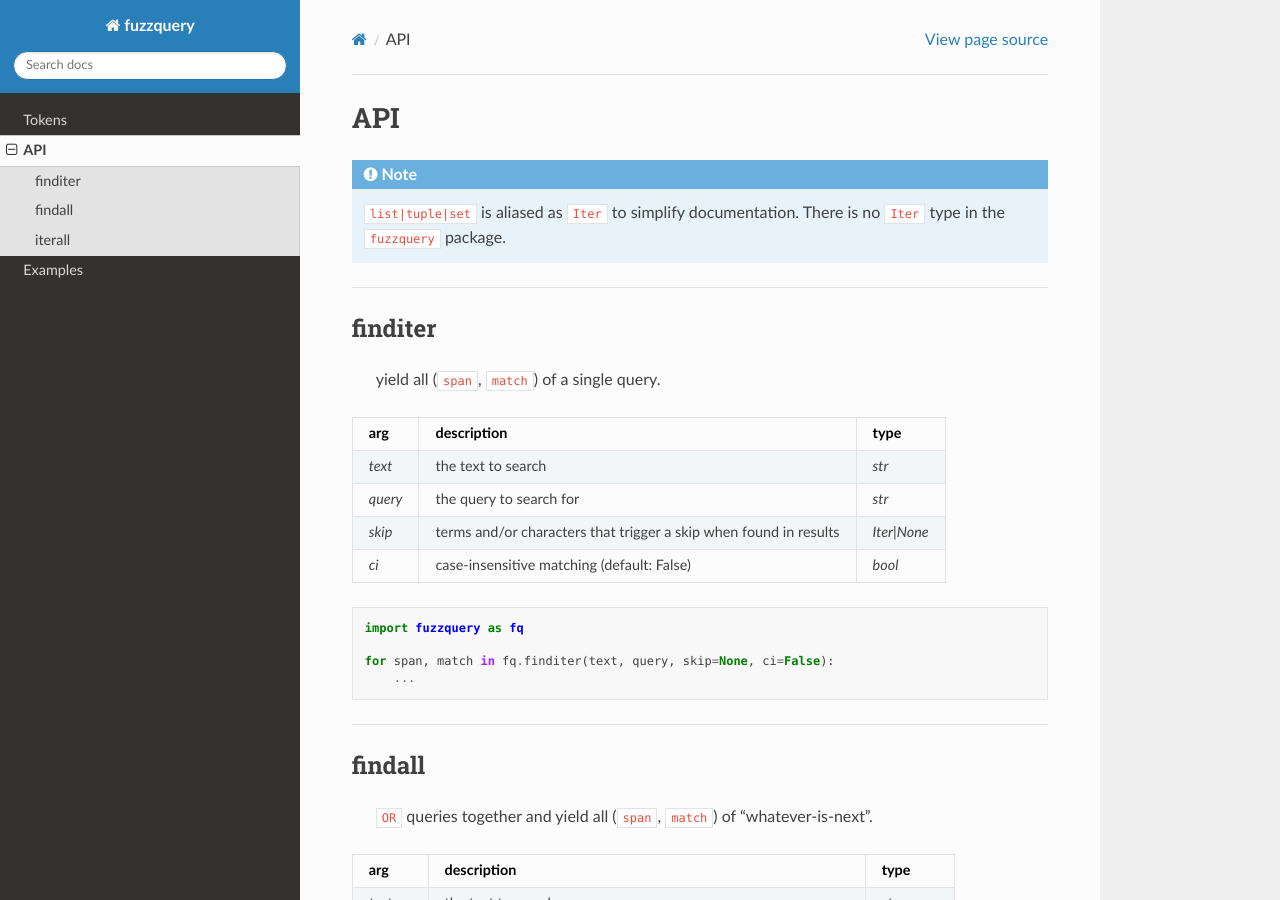
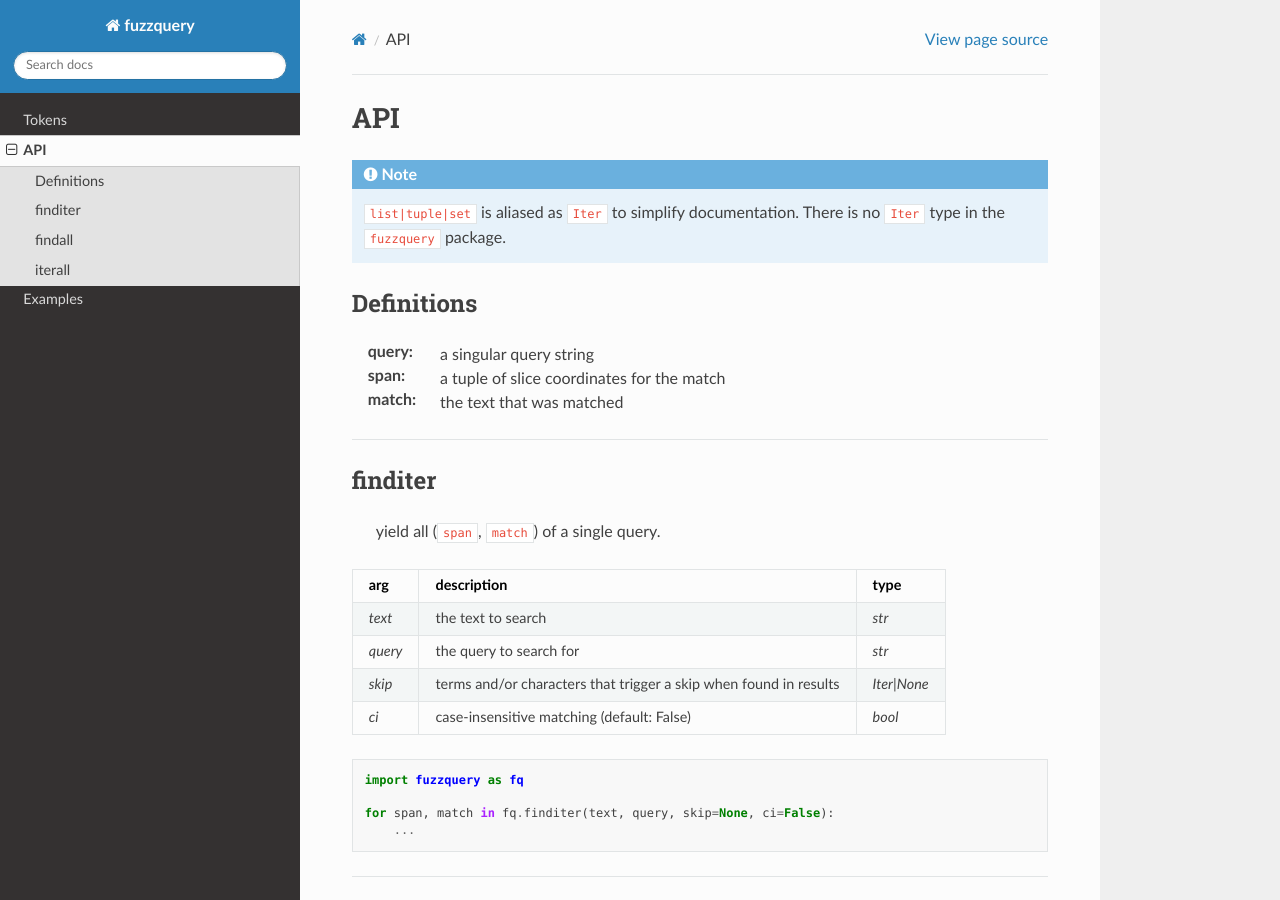
Before and after one commit to OneMadGypsy/fuzzquery, a Sphinx documentation site: the page built from docs/source/api.rst, in a window 1280 px wide and 900 px high. Built offline with Sphinx 7.4.7 and the Read the Docs theme 2.0.0, drawn with Linux system fonts in a browser that asks for light colours.

Commit message:
Update api.rst

```diff
--- a/docs/source/api.rst
+++ b/docs/source/api.rst
@@ -3,6 +3,13 @@ API
 .. note::
 
   ``list|tuple|set`` is aliased as ``Iter`` to simplify documentation. There is no ``Iter`` type in the ``fuzzquery`` package.
+
+Definitions
+-----------
+
+:query: a singular query string
+:span: a tuple of slice coordinates for the match
+:match: the text that was matched
 
 ----------
 
```
